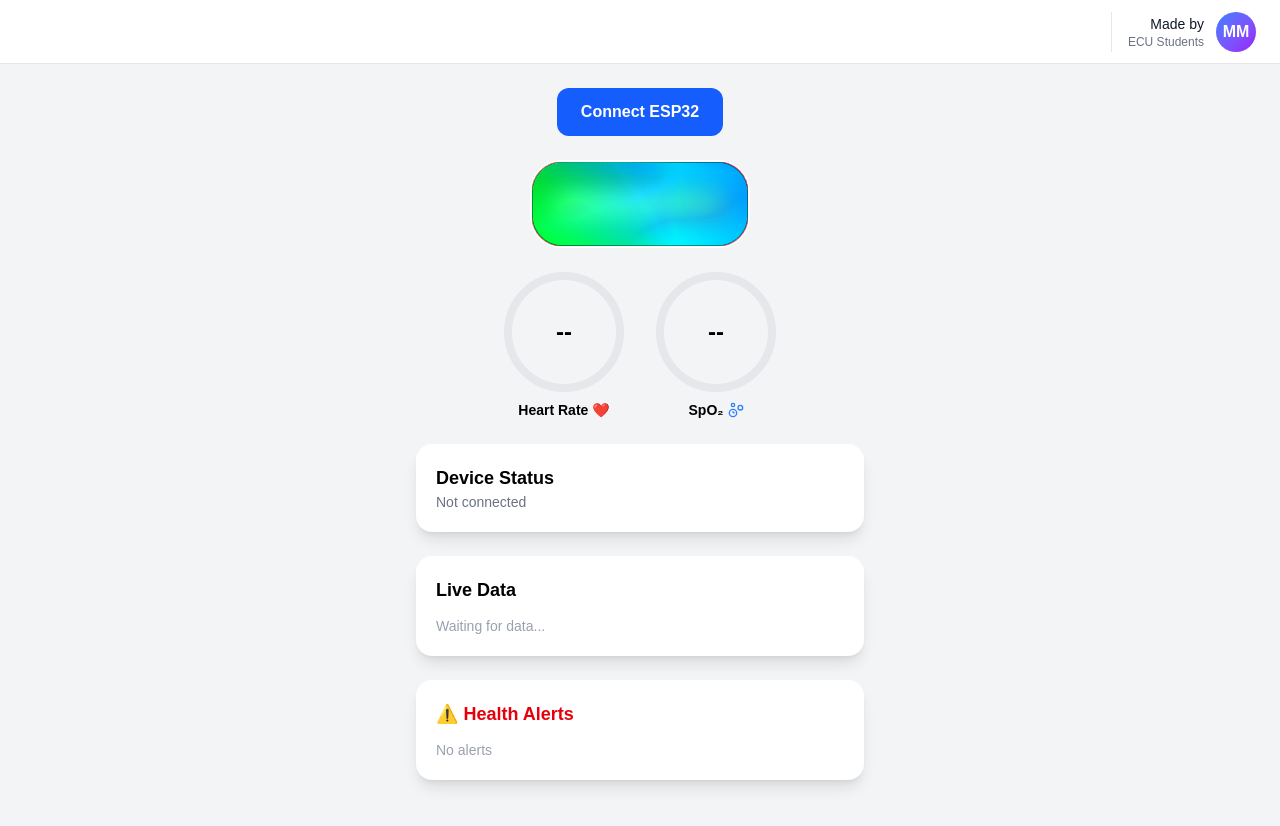
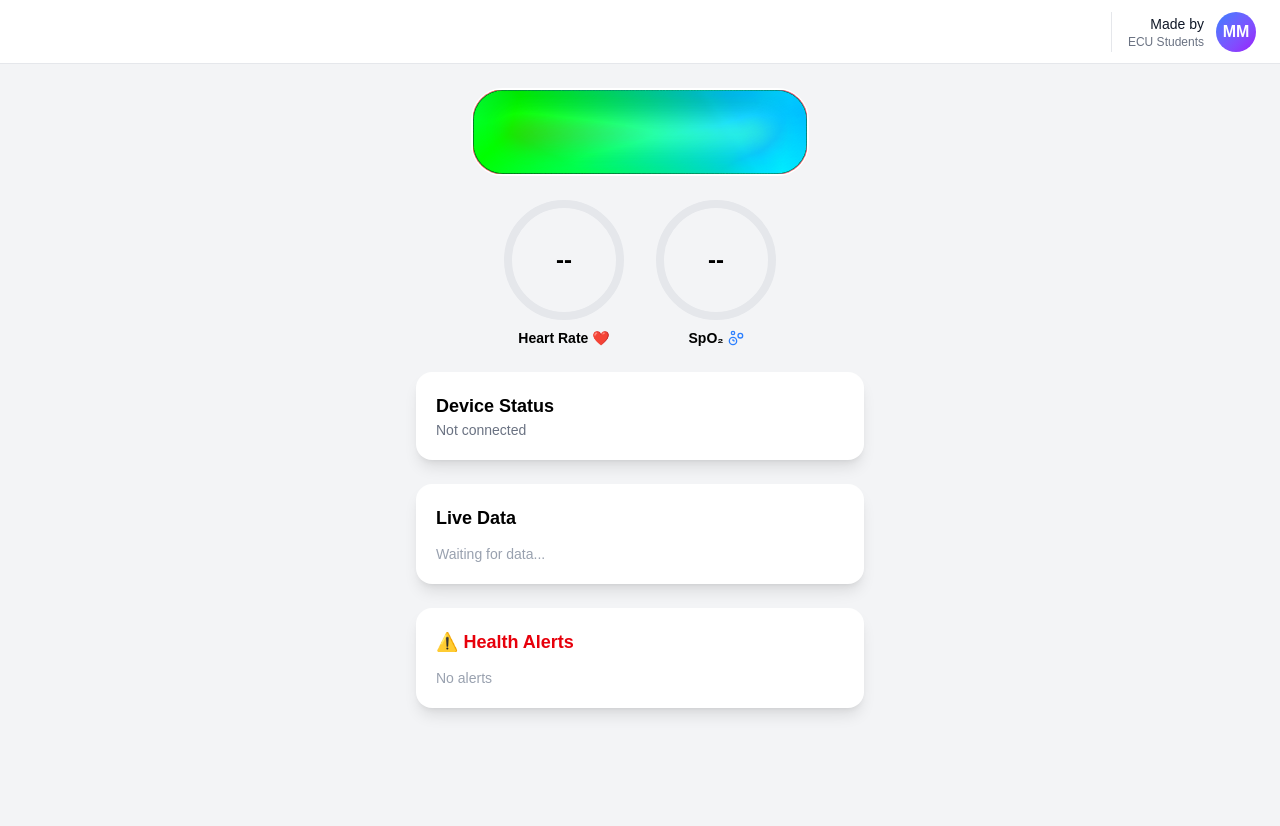
Before and after one commit to Mahmoud-moki/HeartTracker, a Next.js app: page / in a window 1280 px wide. Shown: the top 826 px of the page. Built offline with nearby package versions, Linux system fonts and the light colour scheme.

Commit message:
Added animated gradient button and heart rate alerts

```diff
--- a/app/page.tsx
+++ b/app/page.tsx
@@ -127,18 +127,21 @@ export default function Page() {
             const sp = parseInt(match[2]);
 
             if (hr === 0 && sp === 0) return;
-            if (hr < 40 || hr > 200) return;
+            if (hr < 40 || hr > 200) return; // allow realistic max values
             if (sp < 80 || sp > 100) return;
 
             setHeartRate(hr);
             setSpo2(sp);
-
-            if (hr < 60 || sp < 90) {
+            if (hr < 60 || hr > 130 || sp < 90) {
               setAlerts((prev) => [
                 {
-                  type: hr < 60 ? "hr" : "spo2",
+                  type: hr < 60 || hr > 130 ? "hr" : "spo2",
                   value:
-                    hr < 60 ? `Heart Rate is low: ${hr}` : `SpO₂ is low: ${sp}`,
+                    hr < 60
+                      ? `Heart Rate is low: ${hr}`
+                      : hr > 130
+                        ? `⚠️ Heart Rate is HIGH: ${hr}`
+                        : `SpO₂ is low: ${sp}`,
                   timestamp: Date.now(),
                 },
                 ...prev,
@@ -159,19 +162,71 @@ export default function Page() {
     }
   };
 
+  const layers = [
+    { delay: "0s", duration: "25s" },
+    { delay: "0.15s", duration: "15.9s" },
+    { delay: "0.53s", duration: "26.4s" },
+    { delay: "0.45s", duration: "17.8s" },
+    { delay: "1.6s", duration: "19.2s" },
+    { delay: "1.6s", duration: "29.2s" },
+    { delay: "1.6s", duration: "20.2s" },
+  ];
+
   return (
     <>
       <TopNav />
 
       <div className="min-h-screen bg-gray-100 flex flex-col items-center p-6 gap-6">
         {/* CONNECT */}
-        <button
+        {/* <button
           onClick={connectBluetooth}
           className="px-6 py-3 rounded-xl text-white font-semibold bg-blue-600 hover:bg-blue-700"
         >
           {connected ? "Connected" : "Connect ESP32"}
-        </button>
-        <GradientButton />
+        </button> */}
+        <div className="relative flex items-center justify-center overflow-hidden rounded-[32px] border-2 border-white px-10 py-4 font-semibold text-xl isolate">
+          {/* glow light */}
+          <div className="absolute w-[80%] h-6 bg-white/30 blur-md rounded-full animate-pulse" />
+
+          {/* animated layers */}
+          {layers.map((l, i) => (
+            <div
+              key={i}
+              className="absolute left-[-160px] w-[500%] aspect-square rounded-full mix-blend-difference"
+              style={{
+                background:
+                  "radial-gradient(circle at 65% 180%, #ff00ff, #ff0000, #ffff00, #00ff00, #00ffff, #0000ff, #ff00aa, #ff8800)",
+                animation: `spin ${l.duration} linear infinite`,
+                animationDelay: l.delay,
+              }}
+            />
+          ))}
+
+          {/* button */}
+          <button
+            className=" z-10 px-10 py-3 rounded-[32px] font-semibold tracking-widest text-black mix-blend-difference"
+            onClick={connectBluetooth}
+          >
+            {connected ? "Connected" : "Connect ESP32"}
+          </button>
+
+          {/* overlay text */}
+          <div className="absolute z-20 pointer-events-none tracking-widest text-white mix-blend-multiply">
+            {connected ? "Connected" : "Connect ESP32"}
+          </div>
+
+          {/* animation */}
+          <style jsx>{`
+            @keyframes spin {
+              0% {
+                transform: rotate(0deg);
+              }
+              100% {
+                transform: rotate(360deg);
+              }
+            }
+          `}</style>
+        </div>{" "}
         {/* CIRCLES */}
         <div className="flex gap-8 font-bold">
           <Circle
@@ -194,7 +249,6 @@ export default function Page() {
             max={100}
           />
         </div>
-
         {/* DEVICE */}
         <div className="w-full max-w-md bg-white shadow-lg rounded-2xl p-5">
           <h2 className="text-lg text-black font-bold">Device Status</h2>
@@ -202,7 +256,6 @@ export default function Page() {
             {connected ? `Connected to ${deviceName}` : "Not connected"}
           </p>
         </div>
-
         {/* LOGS */}
         <div className="w-full max-w-md bg-white shadow-lg rounded-2xl p-5">
           <h2 className="text-lg text-black font-bold mb-3">Live Data</h2>
@@ -214,7 +267,7 @@ export default function Page() {
               logs.map((log, i) => (
                 <div key={i} className="bg-gray-100 p-2 rounded-lg text-sm">
                   <div>{log.value}</div>
-                  <div className="text-xs text-gray-500">
+                  <div className="text-xs text-black">
                     {new Date(log.timestamp).toLocaleTimeString()}
                   </div>
                 </div>
@@ -222,7 +275,6 @@ export default function Page() {
             )}
           </div>
         </div>
-
         {/* 🚨 ALERTS */}
         <div className="w-full max-w-md bg-white shadow-lg rounded-2xl p-5">
           <h2 className="text-lg font-bold mb-3 text-red-600">
```
